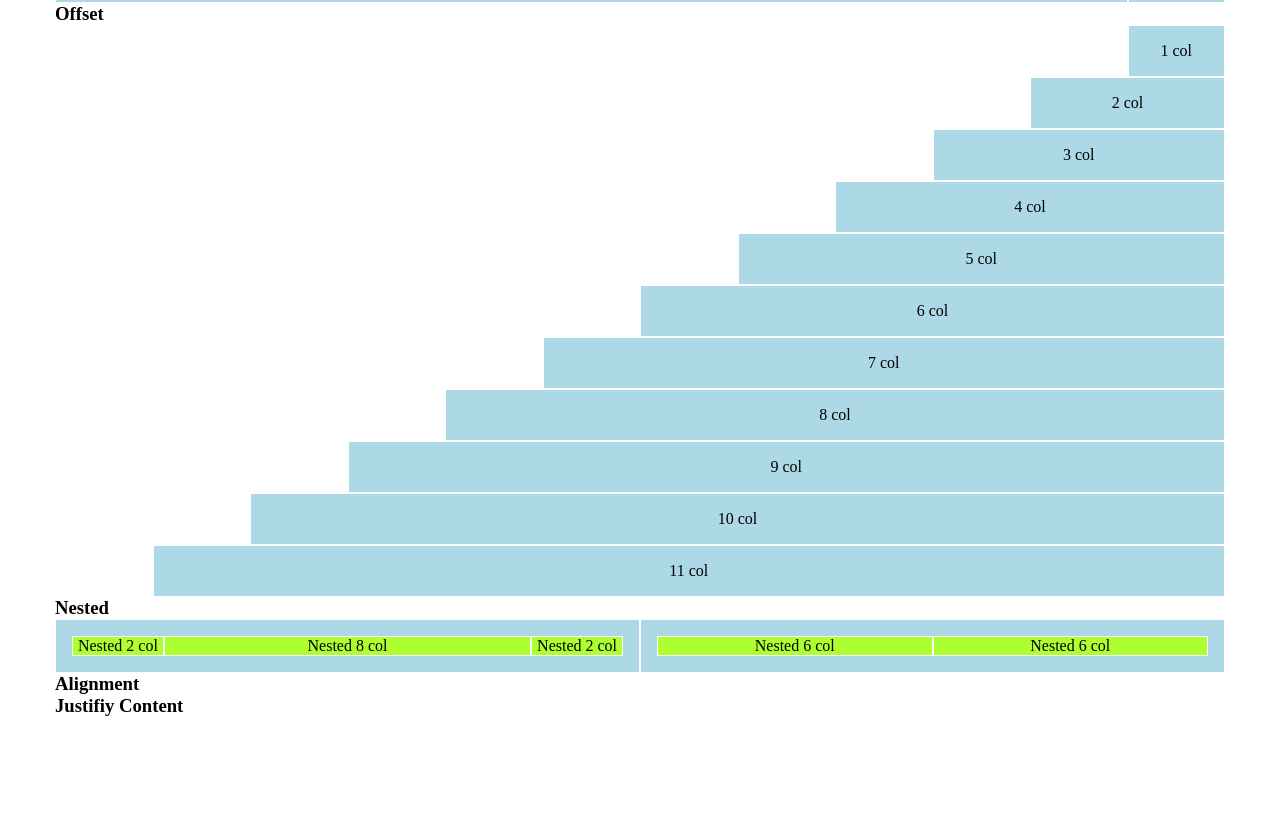
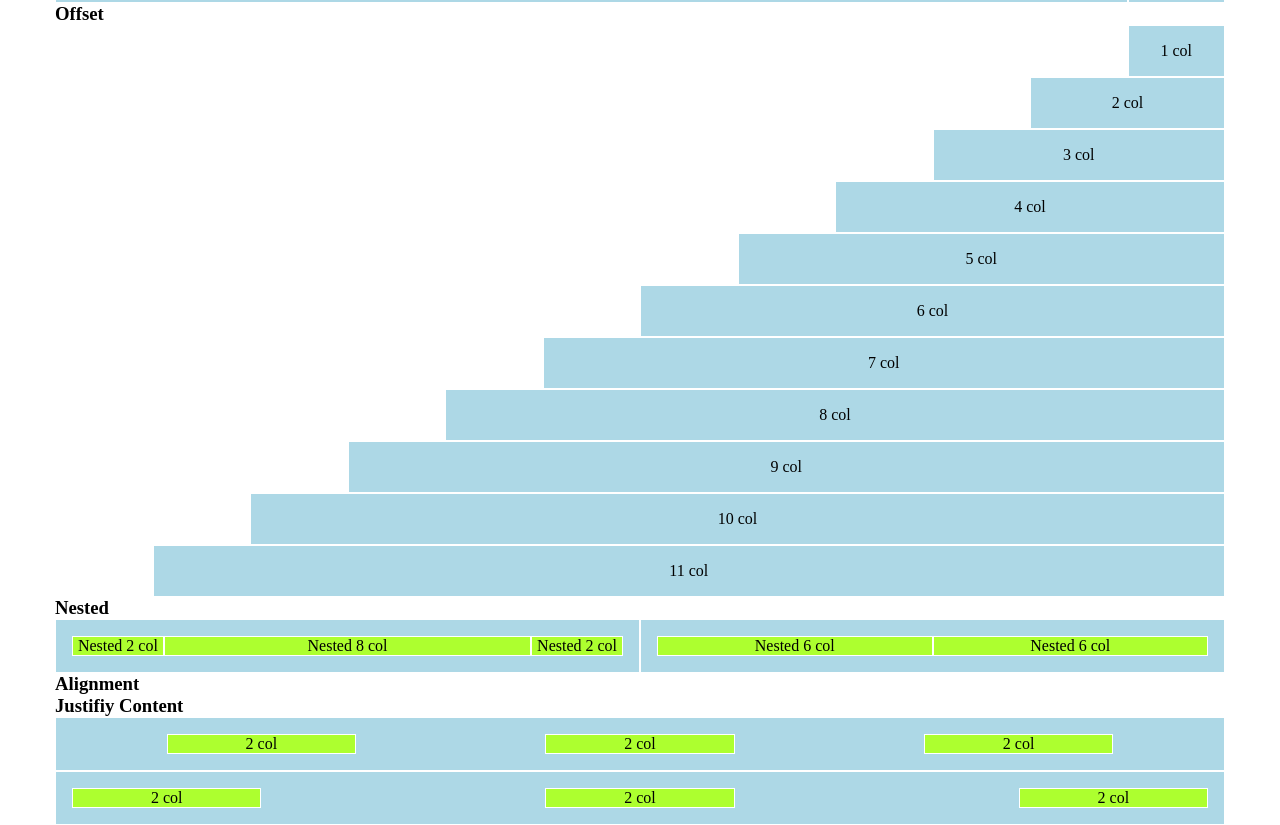
Before and after one commit to martinaapalazzi/html-css-12bool, a plain HTML site: page index.html in a window 1280 px wide. Shown: the part 759-1584 px from the top of the page. Before the commit the page ends 1476 px from the top, so only its background shows below. Drawn offline with Linux system fonts and the light colour scheme.

Commit message:
finish justify content section

```diff
--- a/12bool.css
+++ b/12bool.css
@@ -6,6 +6,14 @@
 .row {
     display: flex;
     flex-wrap: wrap;
+}
+
+.row-space-around {
+    justify-content: space-around;
+}
+
+.row-space-between {
+    justify-content: space-between;
 }
 
 /* COLUMNS */
--- a/index.html
+++ b/index.html
@@ -431,6 +431,54 @@
         <div>
             <h3>Justifiy Content</h3>
         </div>
+        <div>
+            <div class="row">
+                <div class="col-12">
+                    <div class="box">
+                        <div class="row row-space-around">
+                            <div class="col-2">
+                                <div class="nested-box">
+                                    2 col
+                                </div>
+                            </div>
+                            <div class="col-2">
+                                <div class="nested-box">
+                                    2 col
+                                </div>
+                            </div>
+                            <div class="col-2">
+                                <div class="nested-box">
+                                    2 col
+                                </div>
+                            </div>
+                        </div>
+                    </div>
+                </div>
+            </div>
+            <div class="row">
+                <div class="col-12">
+                    <div class="box">
+                        <div class="row row-space-between">
+                            <div class="col-2">
+                                <div class="nested-box">
+                                    2 col
+                                </div>
+                            </div>
+                            <div class="col-2">
+                                <div class="nested-box">
+                                    2 col
+                                </div>
+                            </div>
+                            <div class="col-2">
+                                <div class="nested-box">
+                                    2 col
+                                </div>
+                            </div>
+                        </div>
+                    </div>
+                </div>
+            </div>
+        </div>
     </section>
 
 </body>
```
